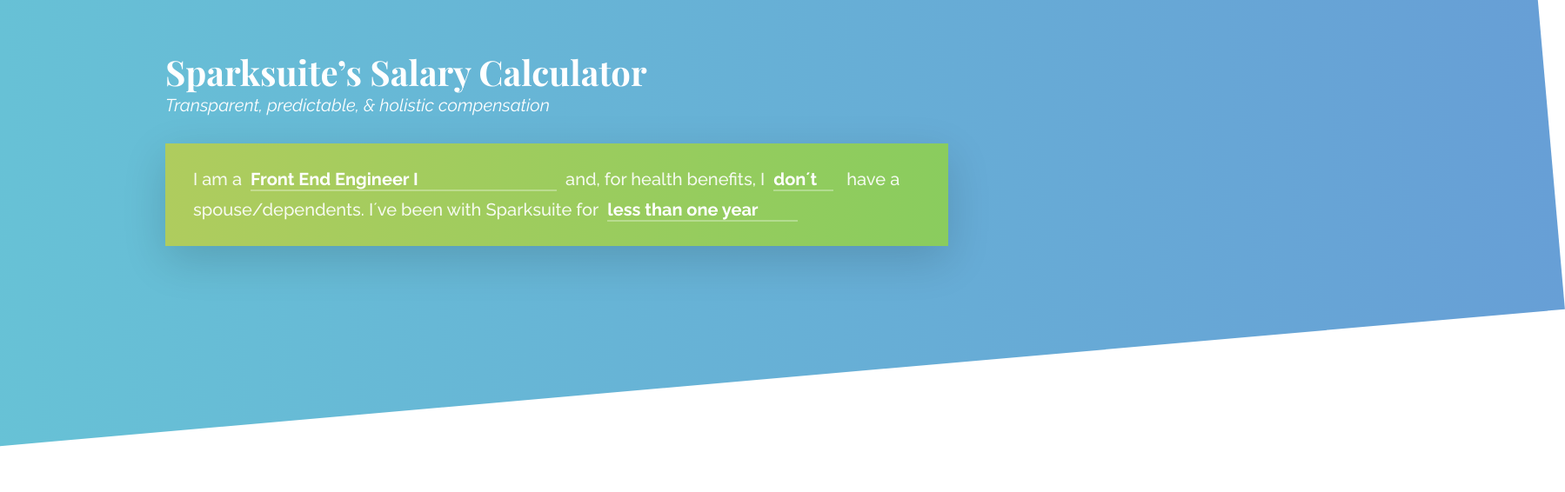
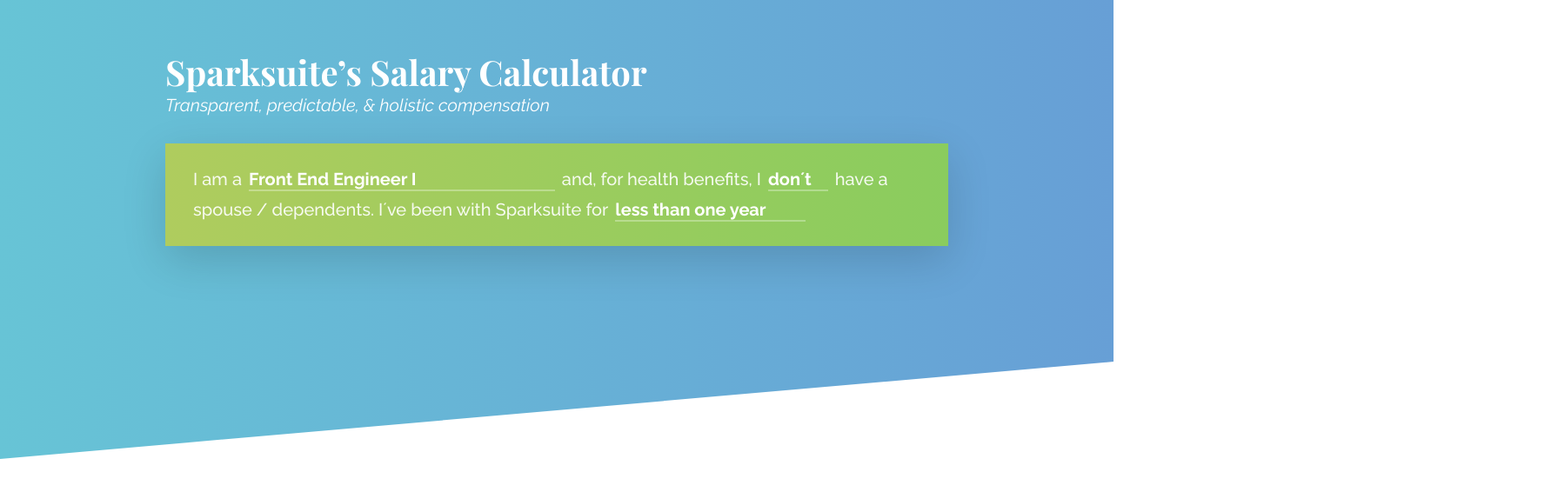
Before and after one commit to sparksuite/salary-calculator, a React (Create React App) app: page / in a window 1280 px wide. Shown: the top 566 px of the page at 87% size, 1799 px wide, since content can reach past the window. Built offline with nearby package versions, Linux system fonts and the light colour scheme.

Commit message:
Tweak a number of stylistic things

```diff
--- a/src/components/app.tsx
+++ b/src/components/app.tsx
@@ -18,6 +18,7 @@ const GlobalStyle = createGlobalStyle`
 		text-size-adjust: 100%;
 	}
 
+	/* Other styles */
 	#root {
 		width: 90%;
 		max-width: 900px;
--- a/src/components/choice.tsx
+++ b/src/components/choice.tsx
@@ -8,6 +8,7 @@ const extraPaddingForClickEvents = 1.4;
 
 // Styled components
 const Wrapper = styled.div`
+	margin-right: 0.5rem;
 	font-weight: 700;
 	border-bottom: 0.125rem solid rgba(255, 255, 255, 0.3);
 	display: inline-block;
@@ -38,10 +39,14 @@ const Select = styled.select`
 	font: inherit;
 	color: inherit;
 	border-radius: 0;
+	margin: 0;
+	padding: 0;
 
 	/* Other styles */
 	padding-right: ${extraPaddingForClickEvents}rem;
 	cursor: pointer;
+	text-overflow: ellipsis;
+	max-width: 50vw;
 `;
 
 // Definition
--- a/src/components/choices.tsx
+++ b/src/components/choices.tsx
@@ -18,6 +18,14 @@ const Container = styled.div`
 	line-height: 1.75;
 	color: #fff;
 	color: rgba(255, 255, 255, 0.9);
+
+	@media (max-width: 768px) {
+		font-size: 1.1rem;
+	}
+`;
+
+const Text = styled.span`
+	margin-right: 0.5rem;
 `;
 
 // Functional component
@@ -28,18 +36,17 @@ const Choices: React.FC = () => {
 	// Return JSX
 	return (
 		<Container>
-			I am a&nbsp;&nbsp;
+			<Text>I am a</Text>
 			<Choice
 				choices={positions.map((position) => position.title)}
 				onChange={(value: string) => dispatch(actions.setPosition(value))}
 			/>
-			&nbsp;&nbsp;and, for health benefits, I&nbsp;&nbsp;
+			<Text>and, for health benefits, I</Text>
 			<Choice
 				choices={['donʼt', 'do']}
 				onChange={(value: string) => dispatch(actions.setDependents(value))}
 			/>
-			&nbsp;&nbsp; have a spouse/dependents. Iʼve been with Sparksuite
-			for&nbsp;&nbsp;
+			<Text>have a spouse / dependents. Iʼve been with Sparksuite for</Text>
 			<Choice
 				choices={[
 					'less than one year',
--- a/src/components/gradient.tsx
+++ b/src/components/gradient.tsx
@@ -4,9 +4,12 @@ import styled from 'styled-components/macro';
 // Styled gradient in the background
 const Gradient = styled.div`
 	width: 100vw;
-	height: 30rem;
-	transform: rotate(-5deg) scale(1.5) translateY(-9rem);
+	height: 40rem;
+	transform: skewY(-5deg);
+	transform-origin: -100%;
 	position: absolute;
+	top: 0;
+	left: 0;
 	z-index: -1;
 	background: #67b1d6;
 	background: linear-gradient(
```
